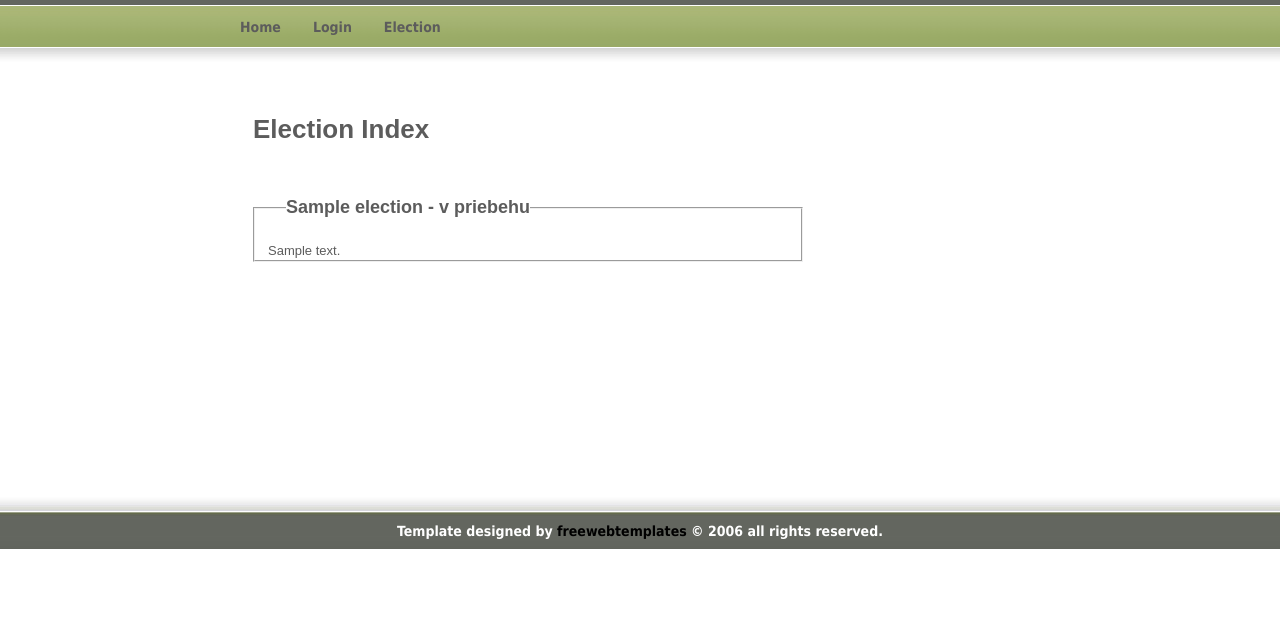
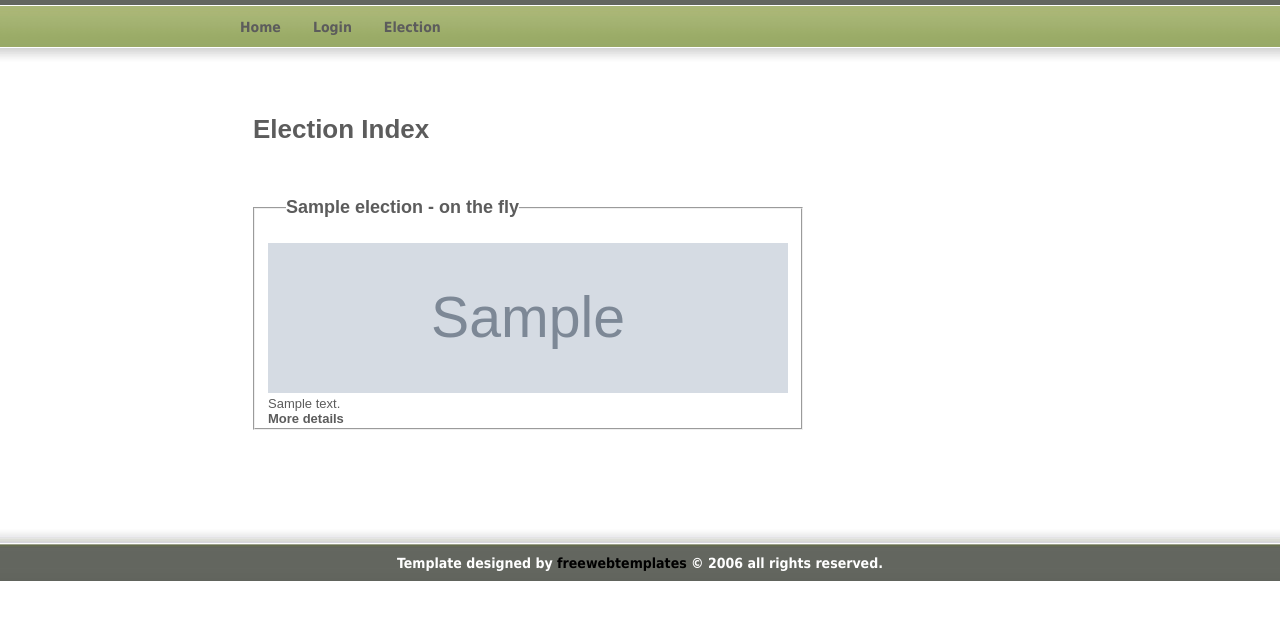
Before and after one commit to lOlIl/Flask---Local-election, a Flask app: template templates/election/index.html in a window 1280 px wide. Shown: the part 132-752 px from the top of the page. Run offline with Flask 2, Linux system fonts and the light colour scheme; the template is opened without the code that fills it: most values are stand-ins (such as "Sample title", 1, 10 or a date in 2020); grey boxes marked "Sample" are stand-in pictures; parts of the project's set-up code (start-up, migrations or seed data) failed here and were passed over.

Commit message:
Added election header into Election index & detail

```diff
--- a/templates/election/detail.html
+++ b/templates/election/detail.html
@@ -8,6 +8,10 @@
 
     <fieldset>
         <legend>Election info</legend>
+
+        {% if election.photo %}
+            <img src='{{ election.photo }}'>
+        {% endif %}
 
         <div class='title'>Starting time:
             <p>{{ election.date_from }}</p>
--- a/templates/election/index.html
+++ b/templates/election/index.html
@@ -9,10 +9,14 @@
 
         {% if election.status %}
         <fieldset class='active'>
-            <legend style='text-decoration: blink;'>{{ election.title }} - v priebehu</legend>
+            <legend style='text-decoration: blink;'>{{ election.title }} - on the fly</legend>
         {% else %}
         <fieldset >
             <legend>{{ election.title }}</legend>
+        {% endif %}
+
+        {% if election.photo %}
+            <img src='{{ election.photo }}'>
         {% endif %}
 
             <div class='item'>
@@ -20,7 +24,7 @@
             </div>
             <div class='menu'>
 
-
+            <a href="{{ url_for('election_detail',id_election = election.id) }}">More details</a>
 
             </div>
         </fieldset>
```
Also changed, not shown: routes/nouser.py (+7 -0 lines).
